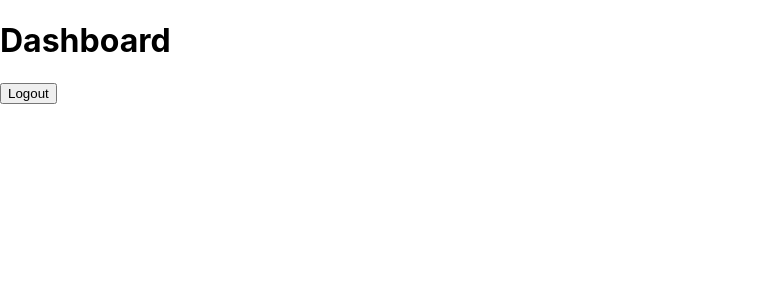
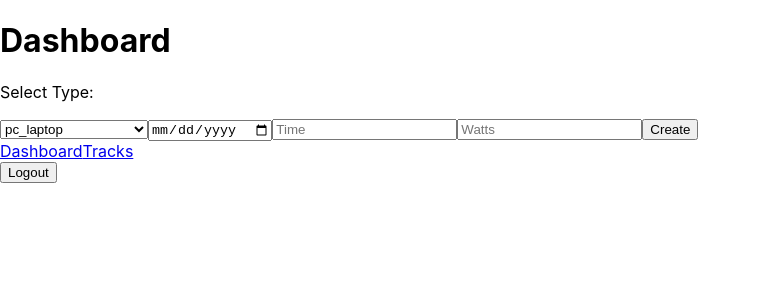
Before and after one commit to julian3493/capstone-tracking-app, a React (Create React App) app: page /dashboard in a window 1280 px wide. Shown: the top 300 px of the page, without its empty margins (0-761 px from the left). Built offline with nearby package versions, Linux system fonts and the light colour scheme; no server answers.

Commit message:
create Dashboard content, Tracks component and Navigation component

```diff
--- a/src/components/Dashboard.js
+++ b/src/components/Dashboard.js
@@ -1,13 +1,32 @@
-import React, { useEffect } from 'react';
+import React, { useState } from 'react';
 import { useSelector } from 'react-redux';
 import axios from 'axios';
 import Logout from './Logout';
+import Navigation from './Navigation';
+
+const devices = [
+  'pc_laptop',
+  'tv',
+  'videogames_console',
+  'blueray',
+  'pc_desktop',
+];
+
+const setOpt = () => devices.map((device) => <option value={device} key={device}>{device}</option>);
 
 const Dashboard = () => {
   const user = useSelector((state) => (state.logged_user));
 
+  const [track, setTrack] = useState({
+    electrodomestic: 'pc_laptop',
+    day: '',
+    time_connected: '',
+    watts: '',
+    user_id: user.id,
+  });
+
   const fetchData = async () => {
-    await axios.get('http://localhost:3001/tracks',
+    await axios.post('http://localhost:3001/tracks', track,
       { withCredentials: true }).then((response) => {
       console.log(response);
     }).catch((err) => {
@@ -15,14 +34,33 @@ const Dashboard = () => {
     });
   };
 
-  useEffect(() => {
+  const handleSubmit = (e) => {
     fetchData();
-  }, []);
+    e.preventDefault();
+  };
 
-  console.log(user);
+  const handleChange = (e) => {
+    setTrack({
+      ...track,
+      [e.target.name]: e.target.value,
+    });
+    e.preventDefault();
+  };
+
   return (
     <div>
       <h1>Dashboard</h1>
+      <form className="resgister" onSubmit={handleSubmit}>
+        <p>Select Type:&nbsp;&nbsp;</p>
+        <select name="electrodomestic" onChange={handleChange}>
+          {setOpt()}
+        </select>
+        <input type="date" name="day" onChange={handleChange} required />
+        <input type="number" name="time_connected" placeholder="Time" onChange={handleChange} required />
+        <input type="number" name="watts" placeholder="Watts" onChange={handleChange} required />
+        <button type="submit">Create</button>
+      </form>
+      <Navigation />
       <Logout />
     </div>
   );
--- /dev/null
+++ b/src/components/Navigation.js
@@ -0,0 +1,11 @@
+import React from 'react';
+import { Link } from 'react-router-dom';
+
+const Navigation = () => (
+  <div>
+    <Link to="/dashboard">Dashboard</Link>
+    <Link to="/tracks">Tracks</Link>
+  </div>
+);
+
+export default Navigation;
--- a/src/components/Routes.js
+++ b/src/components/Routes.js
@@ -1,12 +1,14 @@
 import { BrowserRouter, Switch, Route } from 'react-router-dom';
 import Dashboard from './Dashboard';
 import Home from './Home';
+import Tracks from './Tracks';
 
 const Routes = () => (
   <BrowserRouter>
     <Switch>
       <Route path="/" component={Home} exact />
       <Route path="/dashboard" component={Dashboard} />
+      <Route path="/tracks" component={Tracks} />
     </Switch>
   </BrowserRouter>
 );
--- /dev/null
+++ b/src/components/Tracks.js
@@ -0,0 +1,31 @@
+import React from 'react';
+import axios from 'axios';
+import Logout from './Logout';
+import Navigation from './Navigation';
+
+const Tracks = () => {
+  const fetchData = async () => {
+    await axios.get('http://localhost:3001/tracks',
+      { withCredentials: true }).then((response) => {
+      console.log(response);
+    }).catch((err) => {
+      console.log('resgistration error', err);
+    });
+  };
+
+  const handleCLick = (e) => {
+    fetchData();
+    e.preventDefault();
+  };
+
+  return (
+    <div>
+      <h1>Tracks</h1>
+      <button type="button" onClick={handleCLick}>fetch</button>
+      <Navigation />
+      <Logout />
+    </div>
+  );
+};
+
+export default Tracks;
```
